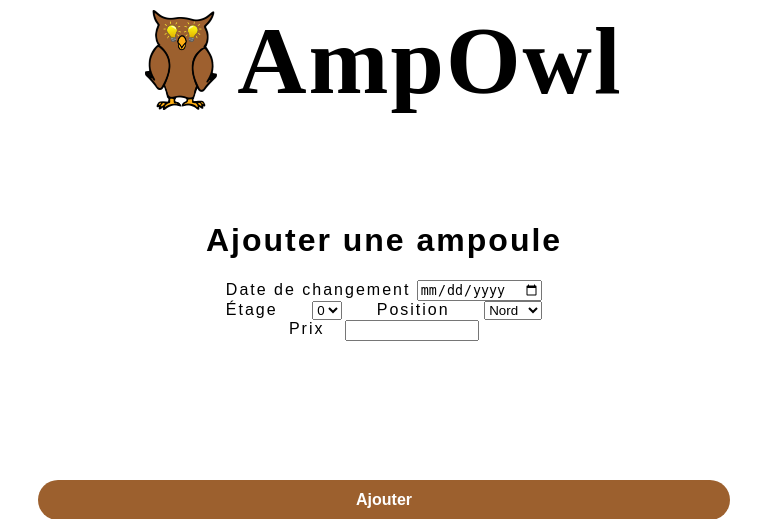
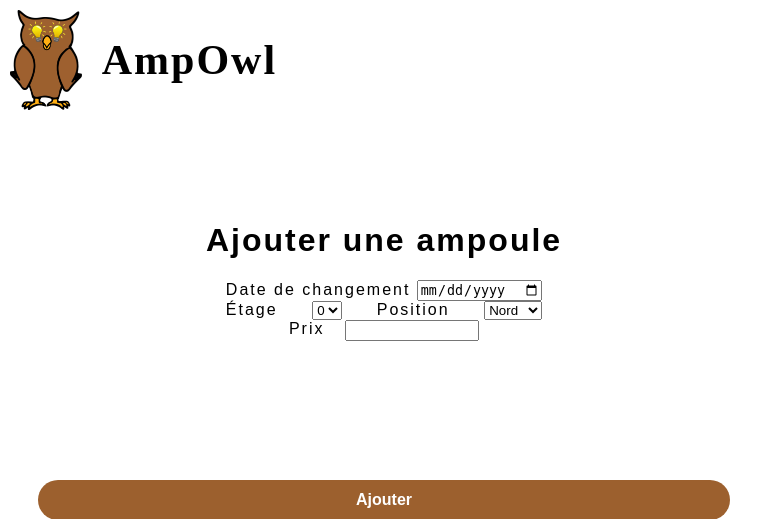
Before and after one commit to WhidanB/AmpOwl, a PHP site: page /add.php in a window 768 px wide. Shown: the top 519 px of the page. Run offline with PHP 8.4, Linux system fonts and the light colour scheme.

Commit message:
fini 	modified:   style.css

```diff
--- a/style.css
+++ b/style.css
@@ -442,8 +442,36 @@ input:valid ~ label {
     margin-left: -100%;
   }
 }
+/* @media screen and (max-width: 375px) {
+  header {
+    display: flex;
+    flex-direction: column;
+    justify-content: space-between;
+  }
 
-@media screen and (max-width: 375px) {
+  main {
+    height: 70%;
+    justify-content: flex-start;
+  }
+
+  .logo {
+    gap: 5px;
+  }
+
+  .logo img {
+    height: 50px;
+  }
+  .logo h1 {
+    font-size: 42px;
+  }
+
+  .perso {
+    padding-right: 10px;
+    align-items: center;
+  }
+} */
+
+@media screen and (min-width: 200px) and (max-width: 600px) {
   header {
     display: flex;
     flex-direction: column;
@@ -504,3 +532,24 @@ input:valid ~ label {
     width: 90vw;
   }
 }
+
+@media screen and (min-width: 600px) and (max-width: 820px) {
+  header {
+    display: flex;
+    flex-direction: row;
+    justify-content: space-between;
+  }
+
+  .logo {
+    justify-content: flex-start;
+    padding-left: 10px;
+  }
+
+  .logo h1 {
+    font-size: 42px;
+  }
+  .perso {
+    padding-right: 10px;
+    align-items: center;
+  }
+}
```
